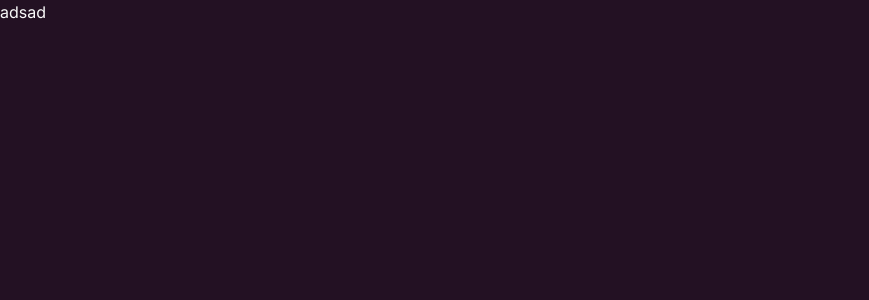
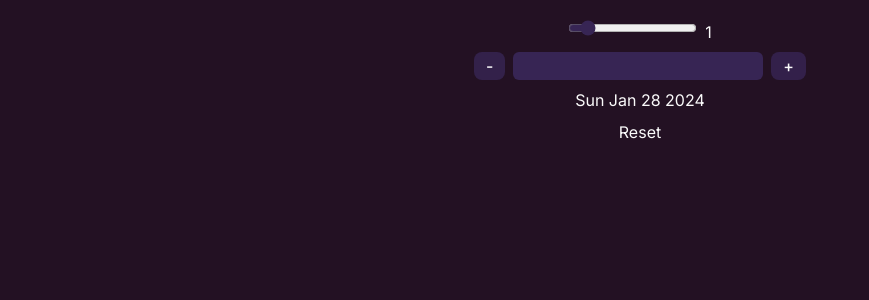
Before and after one commit to CaioMMendes/react-quiz, a Next.js app: page / in a window 1280 px wide. Shown: the top 300 px of the page, without its empty margins (0-869 px from the left). Built offline with nearby package versions, Linux system fonts and the light colour scheme.

Commit message:
:sparkles: feat: Add basics components

```diff
--- a/src/app/layout.tsx
+++ b/src/app/layout.tsx
@@ -19,7 +19,7 @@ export default function RootLayout({
       <body
         className={`${inter.className} flex h-full !min-h-screen  flex-col`}
       >
-        <main className="flex-1">{children}</main>
+        <main className="flex-1 flex flex-col">{children}</main>
       </body>
     </html>
   );
--- a/src/app/page.tsx
+++ b/src/app/page.tsx
@@ -1,3 +1,9 @@
+import DateCounter from "@/components/date-counter";
+
 export default function Home() {
-  return <div>adsad</div>;
+  return (
+    <div className="flex flex-col gap-2 p-5">
+      <DateCounter />
+    </div>
+  );
 }
--- /dev/null
+++ b/src/components/button.tsx
@@ -0,0 +1,26 @@
+import React from "react";
+import { twMerge } from "tailwind-merge";
+export interface ButtonProps
+  extends React.ButtonHTMLAttributes<HTMLButtonElement> {
+  variant?: string;
+}
+
+const Button = React.forwardRef<HTMLButtonElement, ButtonProps>(
+  ({ className, variant, ...props }, ref) => {
+    return (
+      <button
+        type="submit"
+        className={twMerge(
+          ` ${
+            variant === "button" &&
+            "flex   cursor-pointer items-center justify-center rounded-lg bg-primary-2/80 px-3 py-1.5 font-medium transition duration-300 hover:bg-primary-2/50 "
+          } ${className}`
+        )}
+        ref={ref}
+        {...props}
+      />
+    );
+  }
+);
+Button.displayName = "Button";
+export default Button;
--- /dev/null
+++ b/src/components/date-counter.tsx
@@ -0,0 +1,92 @@
+"use client";
+import { ChangeEvent, useReducer, useState } from "react";
+import Button from "./button";
+import Input from "./input";
+
+function DateCounter() {
+  //   const [count, setCount] = useState(0);
+  const [count, dispatch] = useReducer(reducer, 0);
+  const [step, setStep] = useState(1);
+
+  // This mutates the date object.
+  const date = new Date();
+  date.setDate(date.getDate() + count);
+
+  const dec = function () {
+    dispatch({ type: "decrease" });
+    // setCount((count) => count - 1);
+    // setCount((count) => count - step);
+  };
+
+  const inc = function () {
+    dispatch({ type: "increase" });
+    // setCount((count) => count + 1);
+    // setCount((count) => count + step);
+  };
+
+  const defineCount = function (e: ChangeEvent<HTMLInputElement>) {
+    dispatch({ type: "set", payload: Number(e.target.value) });
+    // setCount(Number(e.target.value));
+  };
+
+  const defineStep = function (e: ChangeEvent<HTMLInputElement>) {
+    setStep(Number(e.target.value));
+  };
+
+  const reset = function () {
+    // setCount(0);
+    dispatch({ type: "set", payload: 0 });
+    setStep(1);
+  };
+
+  return (
+    <div className="w-full flex flex-col gap-2 justify-center">
+      <div className="flex justify-center items-center gap-2">
+        <Input
+          type="range"
+          className="accent-primary-2/50"
+          min="0"
+          max="10"
+          value={step}
+          onChange={defineStep}
+        />
+        <span>{step}</span>
+      </div>
+
+      <div className="flex justify-center gap-2 items-center">
+        <Button variant="button" onClick={dec} className="leading-none h-full">
+          -
+        </Button>
+        <Input
+          value={count === 0 ? "" : count}
+          type="number"
+          onChange={defineCount}
+          className="h-full rounded-md flex bg-primary-2 px-2"
+        />
+        <Button variant="button" onClick={inc} className="leading-none h-full">
+          +
+        </Button>
+      </div>
+
+      <p className="flex justify-center">{date.toDateString()}</p>
+
+      <div className="flex justify-center">
+        <button onClick={reset}>Reset</button>
+      </div>
+    </div>
+  );
+}
+export default DateCounter;
+
+type ActionType =
+  | { type: "increase" }
+  | { type: "decrease" }
+  | { type: "set"; payload: number };
+
+function reducer(state: number, action: ActionType) {
+  if (action.type === "increase") return state + 1;
+  if (action.type === "decrease") return state - 1;
+  if (action.type === "set") return action.payload;
+
+  return state;
+}
--- /dev/null
+++ b/src/components/input.tsx
@@ -0,0 +1,50 @@
+import { ComponentPropsWithoutRef, forwardRef } from "react";
+import { twMerge } from "tailwind-merge";
+
+interface InputProps extends ComponentPropsWithoutRef<"input"> {
+  error?: boolean;
+  errorMessage?: string;
+}
+
+const Input = forwardRef<HTMLInputElement, InputProps>(
+  ({ className, error, errorMessage, ...props }, ref) => {
+    const inputClassName = twMerge(
+      className,
+      " placeholder-opacity-70 outline-none transition-all",
+      error ? "border-red-500" : /* "focus:ring-1 focus:ring-primary-3" */ ""
+    );
+
+    return (
+      <div className="flex-col items-center h-full flex">
+        <input ref={ref} className={inputClassName} {...props} />
+        {error && errorMessage && (
+          <span className="mt-1 text-xs text-red-500 ">{errorMessage}</span>
+        )}
+      </div>
+    );
+  }
+);
+
+Input.displayName = "Input";
+export default Input;
+// function Input(
+//   { className, error, errorMessage, ...props }: InputProps,
+//   ref: LegacyRef<HTMLInputElement> | undefined
+// ) {
+//   const inputClassName = twMerge(
+//     className,
+//     "rounded-lg border border-primary-2 p-2 text-sm font-normal bg-primary-2/80 placeholder-primary-3 placeholder-opacity-70 outline-none transition-all",
+//     error ? "border-red-500" : "focus:ring-1 focus:ring-primary-3"
+//   );
+
+//   return (
+//     <div className="flex w-full flex-col">
+//       <input ref={ref} className={inputClassName} {...props} />
+//       {error && errorMessage && (
+//         <span className="mt-1 text-xs text-red-500 ">{errorMessage}</span>
+//       )}
+//     </div>
+//   );
+// }
+
+// export default forwardRef(Input);
```
Also changed, not shown: package.json (+5 -4 lines), 1 other file (tests, documents, lock files or other folders).
